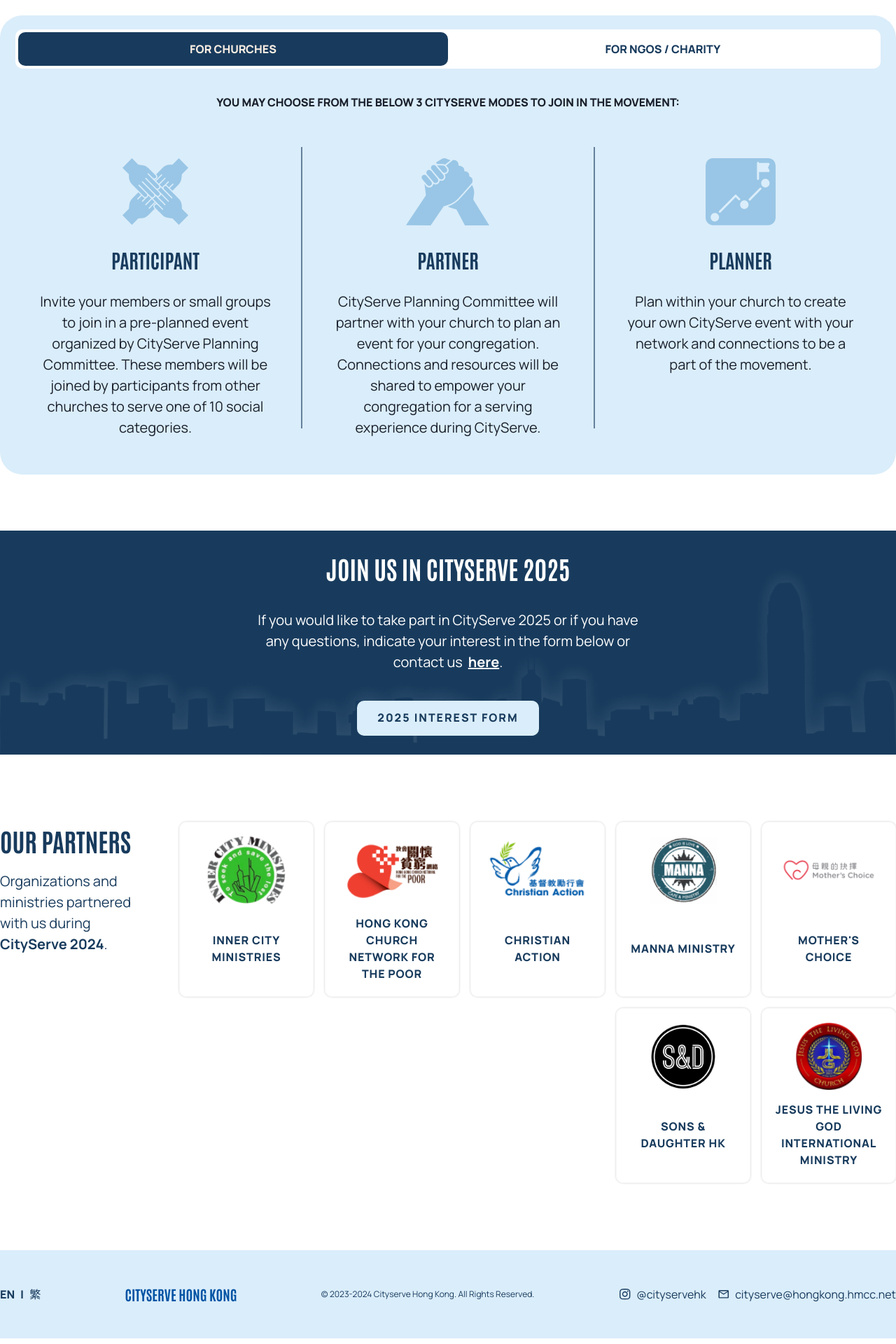
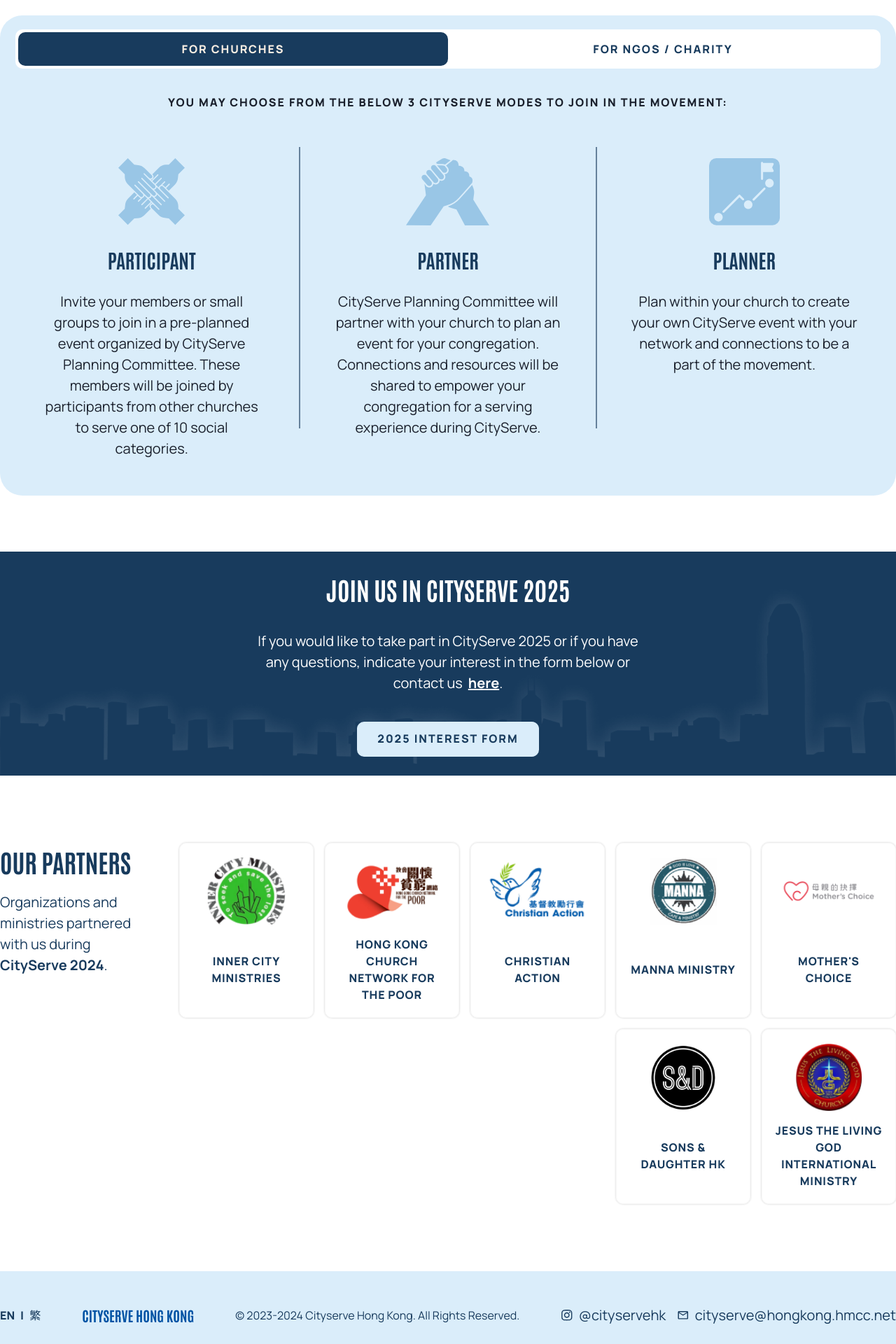
Before and after one commit to hmcc-global/cityserve, a React (Create React App) app: page / in a window 1280 px wide. Shown: the part 3280-5200 px from the top of the page at 70% size. Built offline with nearby package versions, Linux system fonts and the light colour scheme.

Commit message:
GH-16: More fixes

```diff
--- a/src/components/Footer.js
+++ b/src/components/Footer.js
@@ -21,7 +21,7 @@ const Footer = () => {
 
           <Link
             fontFamily="'Antonio', sans-serif"
-            fontSize={{ base: "0.875rem", md: "1.25rem" }}
+            fontSize={{ base: "1.125rem", md: "1.25rem" }}
             fontWeight="700"
             textTransform="uppercase"
             color="#0053A4"
@@ -33,7 +33,7 @@ const Footer = () => {
           <Text
             textAlign="center"
             color="#183B5D"
-            fontSize={{ base: "0.625rem", md: "0.75rem" }}
+            fontSize={{ base: "0.625rem", md: "1rem" }}
             fontFamily="'Manrope', sans-serif"
             fontWeight="400"
           >
@@ -54,7 +54,7 @@ const Footer = () => {
               />
               <Link
                 color="#183B5D"
-                fontSize={{ base: "0.875rem", md: "1rem" }}
+                fontSize={{ base: "0.875rem", md: "1.25rem" }}
                 fontFamily="'Manrope', sans-serif"
                 fontWeight="400"
                 _hover={{ textDecoration: "underline" }}
@@ -72,7 +72,7 @@ const Footer = () => {
 
               <Link
                 color="#183B5D"
-                fontSize={{ base: "0.875rem", md: "1rem" }}
+                fontSize={{ base: "0.875rem", md: "1.25rem" }}
                 fontFamily="'Manrope', sans-serif"
                 fontWeight="400"
                 wordBreak="break-word"
--- a/src/components/LanguageToggle.js
+++ b/src/components/LanguageToggle.js
@@ -17,6 +17,7 @@ const LanguageToggle = () => {
 			fontFamily={"'Manrope', sans-serif"}
 			fontWeight={800}
 			color={'#183B5D'}
+            fontSize={{ base: '0.875rem', md: '1rem' }}
 		>
 			<Text
 				fontWeight={language === 'en' ? '800' : '400'}
--- a/src/components/ParticipateSection.js
+++ b/src/components/ParticipateSection.js
@@ -20,15 +20,17 @@ const ParticipateSection = forwardRef((props, ref) => {
 				display="flex"
 				flexDir="column"
 				alignItems="center"
-				justifyContent="center"
+				justifyContent="flex-start"
 				p="1rem"
 				w={{ base: '100%', lg: '32%' }}
 				gap="0.75rem"
 				minH="100%"
+				maxH="100%"
 			>
 				<Image
 					src={process.env.PUBLIC_URL + 'images/participate/' + iconPath}
 					minH="6rem"
+					maxH="6rem"
 					mb={'1rem'}
 				/>
 
@@ -59,6 +61,7 @@ const ParticipateSection = forwardRef((props, ref) => {
 					fontFamily="'Manrope', sans-serif"
 					textAlign={'center'}
 					wordBreak="break-word"
+          fontColor="#183B5D"
 				>
 					{description}
 				</Text>
@@ -110,6 +113,7 @@ const ParticipateSection = forwardRef((props, ref) => {
 					fontSize={{ base: '0.875rem', md: '1.25rem' }}
 					fontFamily="'Manrope', sans-serif"
 					maxW={{ base: '100%', lg: '45%' }}
+
 				>
 					Whether you’re a church, an NGO, or charity, we have various avenues
 					to have you take part in CityServe.
@@ -139,6 +143,7 @@ const ParticipateSection = forwardRef((props, ref) => {
 							py={'0.75rem'}
 							fontWeight={800}
 							fontFamily={'Manrope, sans-serif'}
+							letterSpacing={'0.12rem'}
 						>
 							FOR CHURCHES
 						</Tab>
@@ -149,8 +154,10 @@ const ParticipateSection = forwardRef((props, ref) => {
 							textTransform={'uppercase'}
 							flex={0.5}
 							fontSize={{ base: '0.875rem', md: '1rem' }}
+							py={'0.75rem'}
 							fontWeight={800}
 							fontFamily={'Manrope, sans-serif'}
+							letterSpacing={'0.12rem'}
 						>
 							FOR NGOS / CHARITY
 						</Tab>
@@ -171,6 +178,8 @@ const ParticipateSection = forwardRef((props, ref) => {
 									fontFamily={'Manrope, sans-serif'}
 									fontWeight="800"
 									textAlign={'center'}
+                  letterSpacing={'0.12rem'}
+
 								>
 									you may choose from the below 3 CITYSERVE MODEs to join in the
 									movement:
@@ -178,10 +187,10 @@ const ParticipateSection = forwardRef((props, ref) => {
 								<Box
 									display={'flex'}
 									flexDir={{ base: 'column', lg: 'row' }}
-									alignItems={{ base: 'flex-start', lg: 'flex-start' }}
+									alignItems={{ base: 'flex-start'}}
 									justifyContent={'center'}
 									mt={'1.25rem'}
-									gap={'1.5rem'}
+									gap={'2rem'}
 								>
 									{InfoBox(
 										'participant.svg',
@@ -221,16 +230,18 @@ const ParticipateSection = forwardRef((props, ref) => {
 									fontFamily={'Manrope, sans-serif'}
 									fontWeight={800}
 									textAlign={'center'}
+                  letterSpacing={'0.12rem'}
+
 								>
 									If you are an ngo or charity, you can:
 								</Text>
 								<Box
 									display={'flex'}
 									flexDir={{ base: 'column', lg: 'row' }}
-									alignItems={{ base: 'flex-start', lg: 'center' }}
+									alignItems={{ base: 'flex-start' }}
 									justifyContent={'center'}
 									mt={'1.25rem'}
-									gap={'1.5rem'}
+									gap={'2rem'}
 								>
 									{InfoBox(
 										'engage.svg',
```
